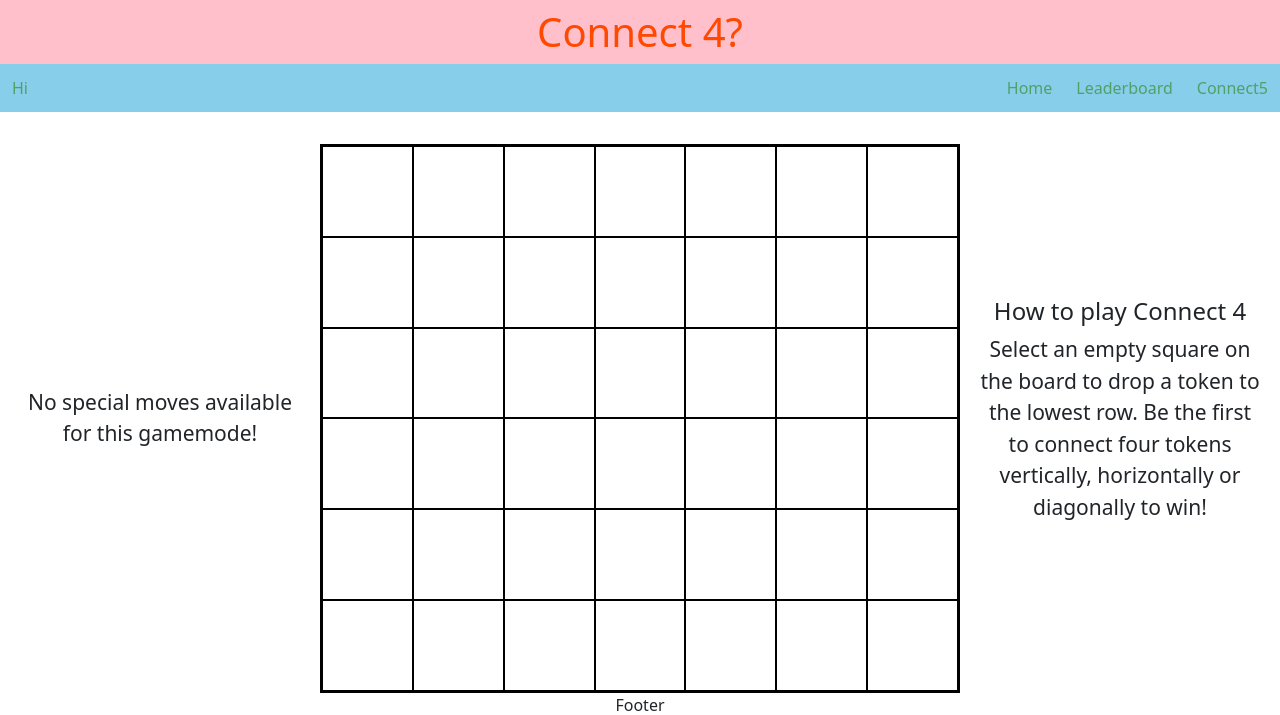
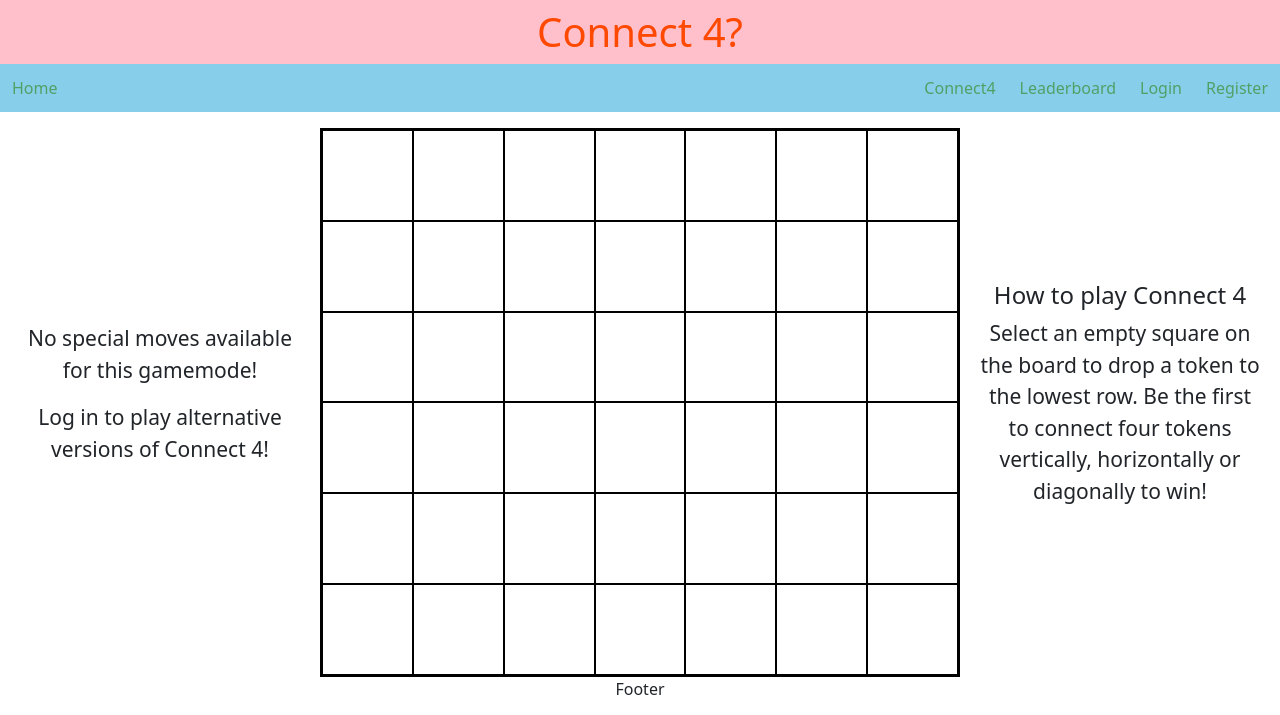
Before and after one commit to SauliusKul/FinalProjectCS50, a Flask app: page / in a window 1280 px wide. Shown: the top 715 px of the page. Run offline with Flask 2, Linux system fonts and the light colour scheme; some libraries are stand-ins or nearby versions.

Commit message:
diagononal win con bugfix for blue tokens, addition of register and login pages, register currently not working

```diff
--- a/app.py
+++ b/app.py
@@ -1,6 +1,7 @@
-from cs50 import SQL
-from flask import Flask, render_template, url_for
+import sqlite3
+from flask import Flask, render_template, url_for, request, flash
 from flask_session import Session
+from werkzeug.security import generate_password_hash, check_password_hash
 
 app = Flask(__name__)
 app.config["TEMPLATES_AUTO_RELOAD"] = True
@@ -17,8 +18,61 @@ def hello_world():
 def login():
     return render_template("login.html")
 
-@app.route("/register")
+@app.route("/register", methods=["GET", "POST"])
 def register():
+    if request.method == "POST":
+        userInfo = []
+        userInfo.append(request.form.get("username"))
+
+        db = sqlite3.connect("user_info.db")
+        cursor = db.cursor()
+        cursor.execute("SELECT id FROM users WHERE name = ?;", userInfo)
+
+        if (userInfo[0] == ""):
+            flash("Please provide a username >:(")
+            return render_template("register.html")
+
+        if (not len(cursor.fetchall()) == 0):
+            flash("Username is already taken", "info")
+            return render_template("register.html")
+
+        cursor.close()
+
+        password = request.form.get("password")
+        confirmPassword = request.form.get("confirmPassword")
+
+        if (password == ""):
+            flash("Please provide a password >:c")
+            return render_template("register.html")
+
+        if (not password == confirmPassword):
+            flash("Passwords don't match :/")
+            return render_template("register.html")
+
+
+        userInfo.append(generate_password_hash(password))
+        userInfo.append(0)
+
+        print(userInfo)
+
+        cursor = db.cursor()
+
+        print(cursor.execute("SELECT * FROM users").fetchall())
+
+        print(cursor.execute("INSERT INTO users (name, hashed_password, rank) VALUES (?, ?, ?)", ("s", "s", 1)).fetchall())
+
+        cursor.close()
+
+        # connection = sqlite3.connect("aquarium.db")
+        # cursor = connection.cursor()
+        # cursor.execute("CREATE TABLE fish (name TEXT, species TEXT, tank_number INTEGER)")
+        # cursor.execute("INSERT INTO fish VALUES ('Sammy', 'shark', 1)")
+        # cursor.execute("SELECT * FROM fish")
+        # print(cursor.fetchall())
+
+
+        flash("Registered sucessfully!", "info")
+
     return render_template("register.html")
 
 @app.route("/leaderboard")
--- a/static/script.js
+++ b/static/script.js
@@ -104,13 +104,11 @@ $(document).ready(function() {
                 if (checkHorizontalTable("r", redWinningConditions, table, i, j))
                 {
                     redWins();
-                    console.log(".");
                 }
 
                 if (checkHorizontalTable("b", blueWinningConditions, table, i, j))
                 {
                     blueWins();
-                    console.log(".");
                 }
             }
 
@@ -123,13 +121,11 @@ $(document).ready(function() {
             if (checkVerticalTable("r", redWinningConditions, table, i))
             {
                 redWins();
-                console.log(".");
             }
 
             if (checkVerticalTable("b", blueWinningConditions, table, i))
             {
                 blueWins();
-                console.log(".");
             }
 
             redWinningConditions.verticalCount = 0;
@@ -142,13 +138,11 @@ $(document).ready(function() {
             if (checkDiagonal("r", redWinningConditions, table, i, 0, 1) || checkDiagonal("r", redWinningConditions, table, i, 6, -1))
             {
                 redWins();
-                console.log(".");
             }
 
-            if (checkDiagonal("b", blueWinningConditions, table, i, 0, 1) || checkDiagonal("b", blueWinningConditions, table, i, 0, -1))
+            if (checkDiagonal("b", blueWinningConditions, table, i, 0, 1) || checkDiagonal("b", blueWinningConditions, table, i, 6, -1))
             {
                 blueWins();
-                console.log(".");
             }
         }
 
@@ -157,17 +151,14 @@ $(document).ready(function() {
             if (checkDiagonal("r", redWinningConditions, table, 0, j, 1) || checkDiagonal("r", redWinningConditions, table, 0, columnCount - j, -1))
             {
                 redWins();
-                console.log(".");
             }
 
             if (checkDiagonal("b", blueWinningConditions, table, 0, j, 1) || checkDiagonal("b", blueWinningConditions, table, 0, columnCount - j, -1))
             {
                 blueWins();
-                console.log(".");
             }
         }
 
-        console.log(".wrapper-row" + lowestUnoccupiedRow + " ." + selectedColumn);
         drawCount = 0;
 
         for (let i = 0; i < columnCount; i++)
@@ -195,8 +186,6 @@ $(document).ready(function() {
 
         catch(err) {}
 
-        //console.log(findLowestUnoccupiedRow(firstObjectClass($(this))));
-        //console.log(firstObjectClass($(this))[3] - 1);
     })
 
 
@@ -325,6 +314,5 @@ $(document).ready(function() {
 /*
 TODO: Create an invisible circle 1 for each colour
 TODO: Create an AI to play against
-TODO: Add draw logic
 TODO: Add login page and block users from entering without logging in!
 */
--- a/static/styles.css
+++ b/static/styles.css
@@ -23,7 +23,7 @@ body {
 
     margin: 0;
     padding: 0;
-    margin-bottom: 2em;
+    margin-bottom: 1em;
     background-color: skyblue;
     list-style: none;
 }
--- a/templates/index.html
+++ b/templates/index.html
@@ -15,7 +15,8 @@ Connect4
 {% block main %}
     <div class="gameContainer">
         <div class="sidePanel">
-            No special moves available for this gamemode!
+            <p>No special moves available for this gamemode!</p>
+            <p>Log in to play alternative versions of Connect 4!</p>
         </div>
         <div class="game">
             <div class="board">
--- a/templates/login.html
+++ b/templates/login.html
@@ -1,4 +1,4 @@
-{% extends "layout.html" %}
+{% extends "template.html" %}
 
 {% block title %}
 Login
--- a/templates/template.html
+++ b/templates/template.html
@@ -19,16 +19,19 @@
         {% endblock %}
         <ul class="navList">
             <a href="/" class="selfLeft">
-                <li>Hi</li>
+                <li>Home</li>
             </a>
             <a href="/">
-                <li>Home</li>
+                <li>Connect4</li>
             </a>
             <a href="{{ url_for("leaderboard") }}">
                 <li>Leaderboard</li>
             </a>
-            <a href="#">
-                <li>Connect5</li>
+            <a href="{{ url_for("login") }}">
+                <li>Login</li>
+            </a>
+            <a href="{{ url_for("register") }}">
+                <li>Register</li>
             </a>
         </ul>
 
```
Also changed, not shown: other parts of static/styles.css (+41 -2 lines), templates/register.html (+18 -1 lines), aquarium.db (added), user_info.db.
